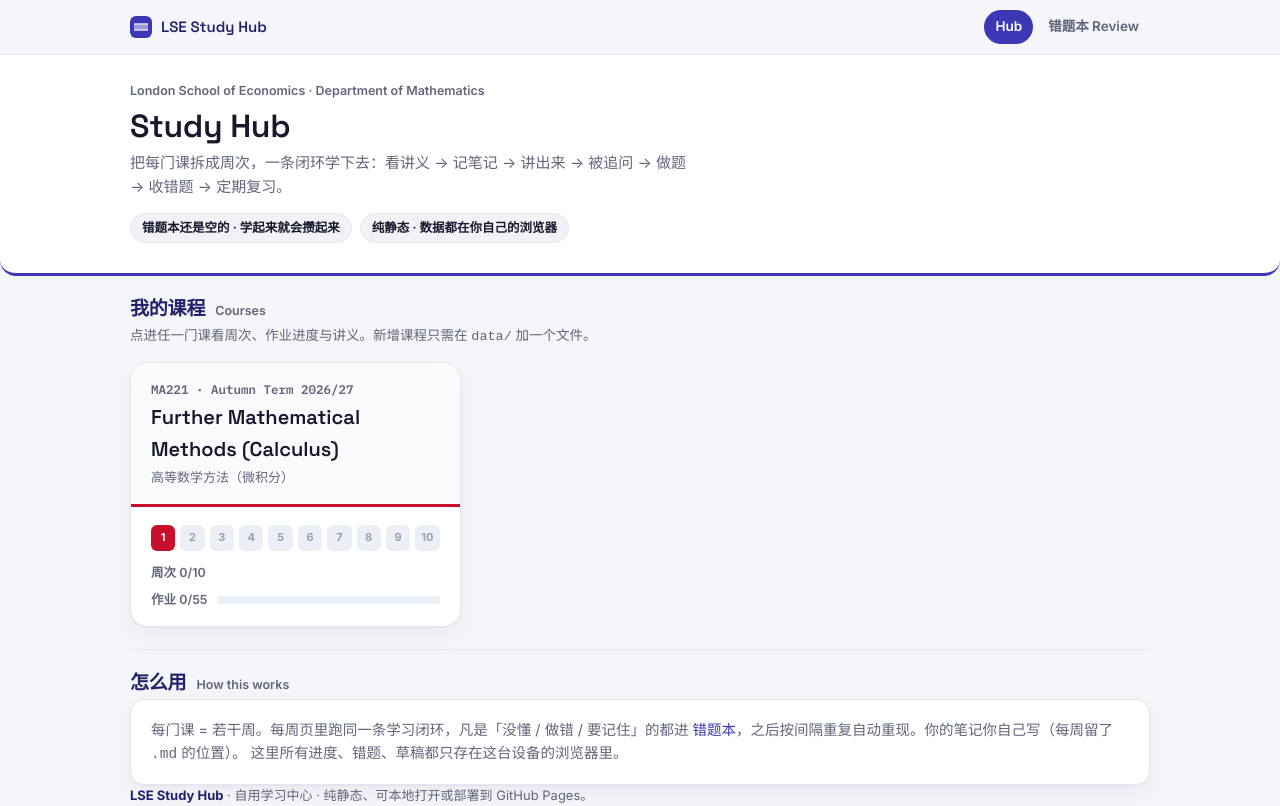
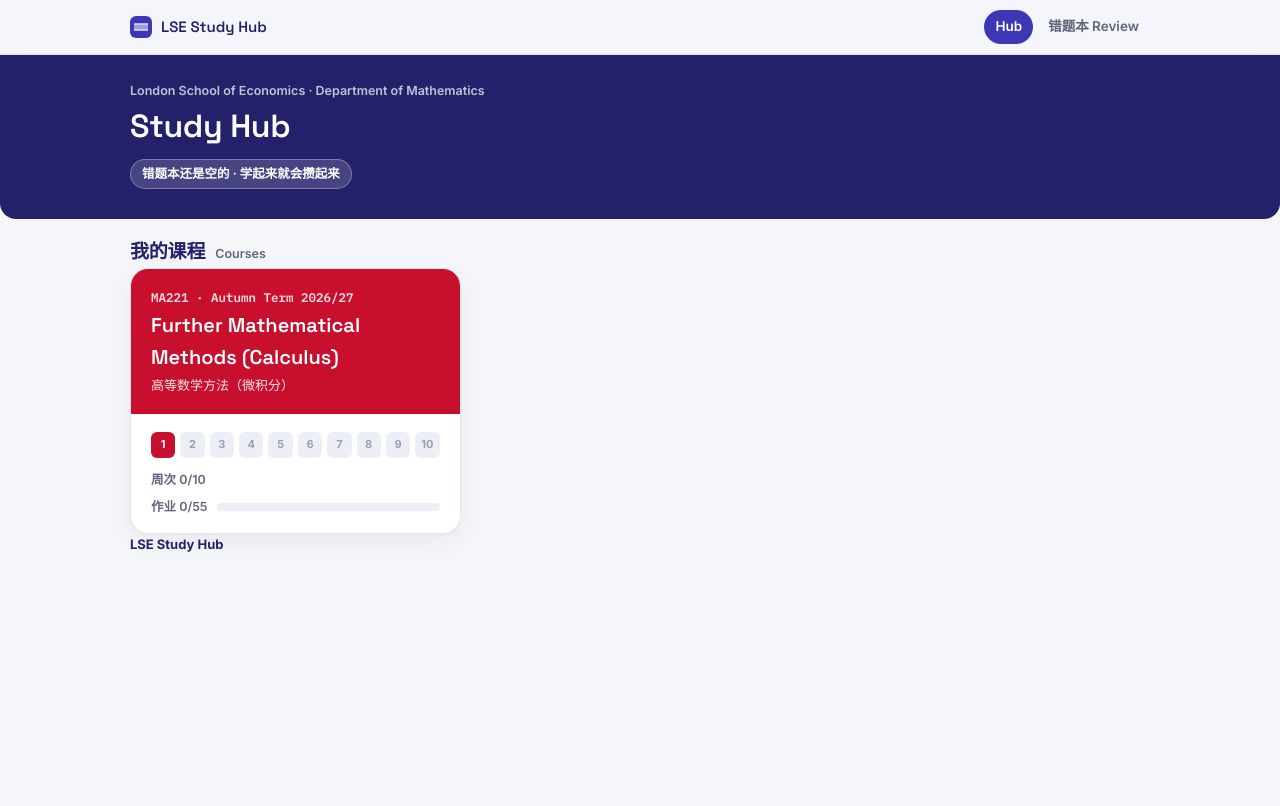
Before and after one commit to chenwendy666888-coder/lsestudyhub, a plain HTML site: page index.html in a window 1280 px wide. Drawn offline with Linux system fonts and the light colour scheme.

Commit message:
Add files via upload

```diff
--- a/assets/hub.css
+++ b/assets/hub.css
@@ -44,17 +44,17 @@ h1,h2,h3{font-family:var(--display);font-weight:600;letter-spacing:-.01em;line-h
 .topnav a:hover{background:var(--indigo-soft);color:var(--indigo-deep);text-decoration:none}
 .topnav a.here{background:var(--indigo);color:#fff}
 
-/* ---------- hero / course head (flat, light, red rule) ---------- */
-.hero{background:var(--surface);color:var(--ink);border-bottom:3px solid var(--accent);
+/* ---------- hero / course head (solid colour) ---------- */
+.hero{background:var(--herobg,#24216B);color:#fff;
   border-radius:0 0 16px 16px;overflow:hidden;position:relative}
 .hero .in{position:relative;z-index:2;padding:26px 20px 30px}
-.kicker{font-size:12.5px;font-weight:600;color:var(--muted);margin:0 0 6px}
-.hero h1{margin:0 0 6px;font-size:clamp(24px,4.4vw,32px);color:var(--ink)}
-.hero .sub{margin:0;color:var(--muted);font-size:15px;max-width:60ch}
+.kicker{font-size:12.5px;font-weight:600;color:rgba(255,255,255,.72);margin:0 0 6px}
+.hero h1{margin:0 0 6px;font-size:clamp(24px,4.4vw,32px);color:#fff}
+.hero .sub{margin:0;color:rgba(255,255,255,.9);font-size:15px;max-width:60ch}
 .hero .meta{margin-top:14px;display:flex;gap:8px;flex-wrap:wrap;font-size:12.5px}
-.hero .pill{background:#F1F2F7;border:1px solid var(--line);
-  border-radius:99px;padding:4px 11px;color:var(--ink);font-weight:600}
-.hero .pill a{color:var(--accent);text-decoration:underline;text-underline-offset:2px}
+.hero .pill{background:rgba(255,255,255,.16);border:1px solid rgba(255,255,255,.3);
+  border-radius:99px;padding:4px 11px;color:#fff;font-weight:600}
+.hero .pill a{color:#fff;text-decoration:underline;text-underline-offset:2px}
 /* ε-band motif drawn into hero */
 .hero .band{display:none}
 
@@ -110,10 +110,10 @@ h1,h2,h3{font-family:var(--display);font-weight:600;letter-spacing:-.01em;line-h
 .course-card{display:block;color:inherit;background:var(--surface);border:1px solid var(--line);
   border-radius:18px;box-shadow:var(--shadow);overflow:hidden}
 .course-card:hover{text-decoration:none;border-color:color-mix(in srgb,var(--caccent,#3B37B5) 40%,var(--line))}
-.course-card .top{padding:16px 20px;color:var(--ink);background:var(--surface-2);border-bottom:3px solid var(--caccent,var(--accent))}
-.course-card .code{font-family:var(--mono);font-size:12.5px;font-weight:600;color:var(--muted)}
+.course-card .top{padding:18px 20px;color:#fff;background:var(--caccent,#24216B)}
+.course-card .code{font-family:var(--mono);font-size:12.5px;font-weight:600;color:rgba(255,255,255,.85)}
 .course-card .cname{font-family:var(--display);font-weight:600;font-size:20px;margin:2px 0 0}
-.course-card .czh{font-size:13px;color:var(--muted);margin-top:2px}
+.course-card .czh{font-size:13px;color:rgba(255,255,255,.9);margin-top:2px}
 .course-card .body{padding:16px 20px}
 .spine{display:flex;gap:5px;margin:2px 0 12px}
 .spine .n{flex:1;height:26px;border-radius:6px;background:var(--line-soft);display:flex;align-items:center;
--- a/index.html
+++ b/index.html
@@ -18,31 +18,19 @@
   <div class="wrap in">
     <p class="kicker">London School of Economics · Department of Mathematics</p>
     <h1>Study Hub</h1>
-    <p class="sub">把每门课拆成周次，一条闭环学下去：看讲义 → 记笔记 → 讲出来 → 被追问 → 做题 → 收错题 → 定期复习。</p>
     <div class="meta">
       <span class="pill" id="reviewPill">复习加载中…</span>
-      <span class="pill">纯静态 · 数据都在你自己的浏览器</span>
     </div>
   </div>
 </header>
 
 <main class="wrap" style="margin-top:22px">
   <div class="sec-h"><h2>我的课程</h2><span class="en">Courses</span></div>
-  <p class="sec-note">点进任一门课看周次、作业进度与讲义。新增课程只需在 <code>data/</code> 加一个文件。</p>
   <div class="grid c2" id="courses"></div>
 
-  <div class="hr"></div>
-  <div class="sec-h"><h2>怎么用</h2><span class="en">How this works</span></div>
-  <div class="card" style="font-size:14.5px;color:var(--muted)">
-    每门课 = 若干周。每周页里跑同一条学习闭环，凡是「没懂 / 做错 / 要记住」的都进
-    <a href="review.html">错题本</a>，之后按间隔重复自动重现。你的笔记你自己写（每周留了 <code>.md</code> 的位置）。
-    这里所有进度、错题、草稿都只存在这台设备的浏览器里。
-  </div>
 </main>
 
-<footer class="wrap">
-  <b>LSE Study Hub</b> · 自用学习中心 · 纯静态、可本地打开或部署到 GitHub Pages。
-</footer>
+<footer class="wrap"><b>LSE Study Hub</b></footer>
 
 <script src="assets/hub.js"></script>
 <script src="data/ma221.js"></script>
```
Also changed, not shown: course.html (+2 -1 lines), week.html (+1 -5 lines).
